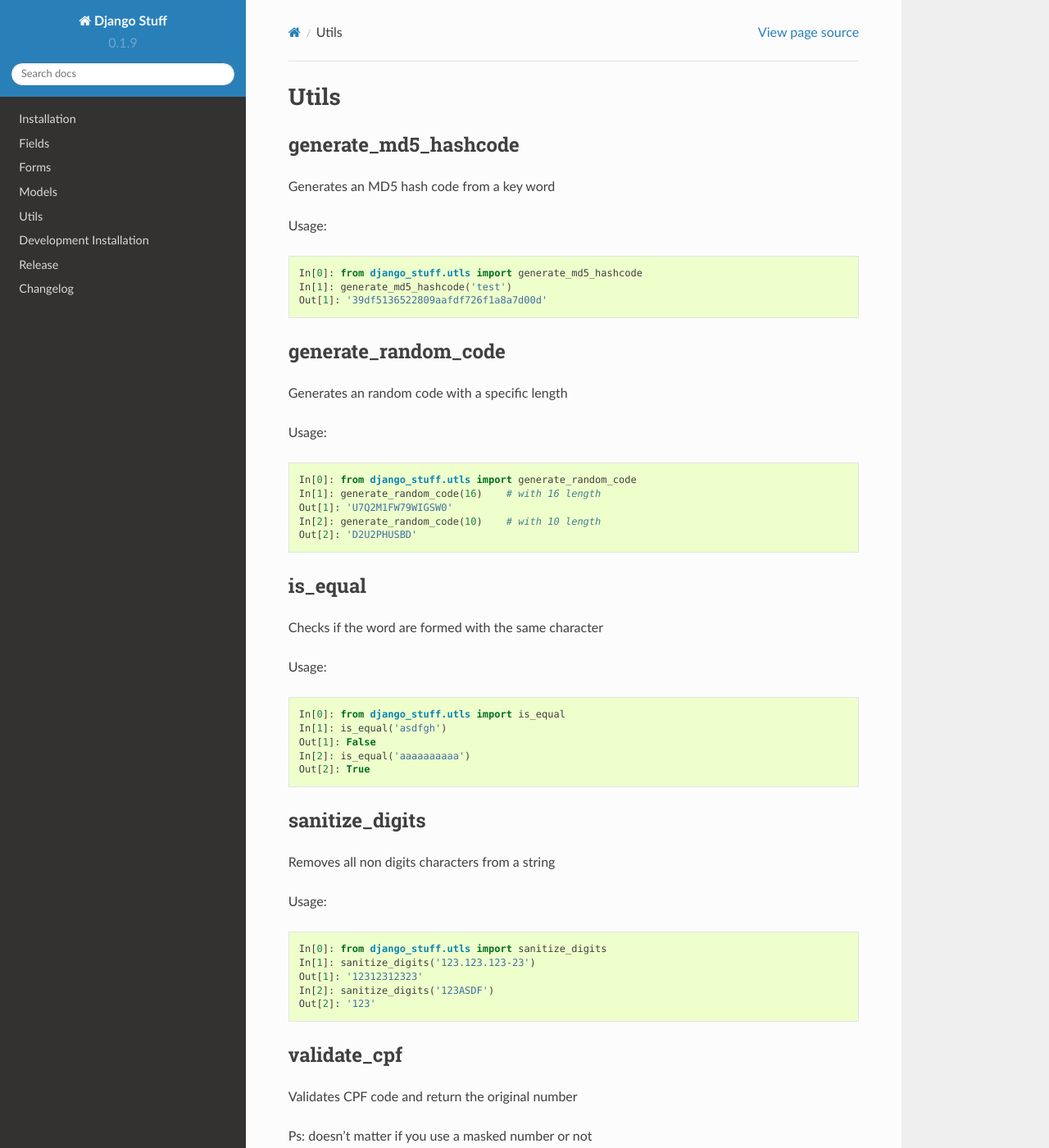
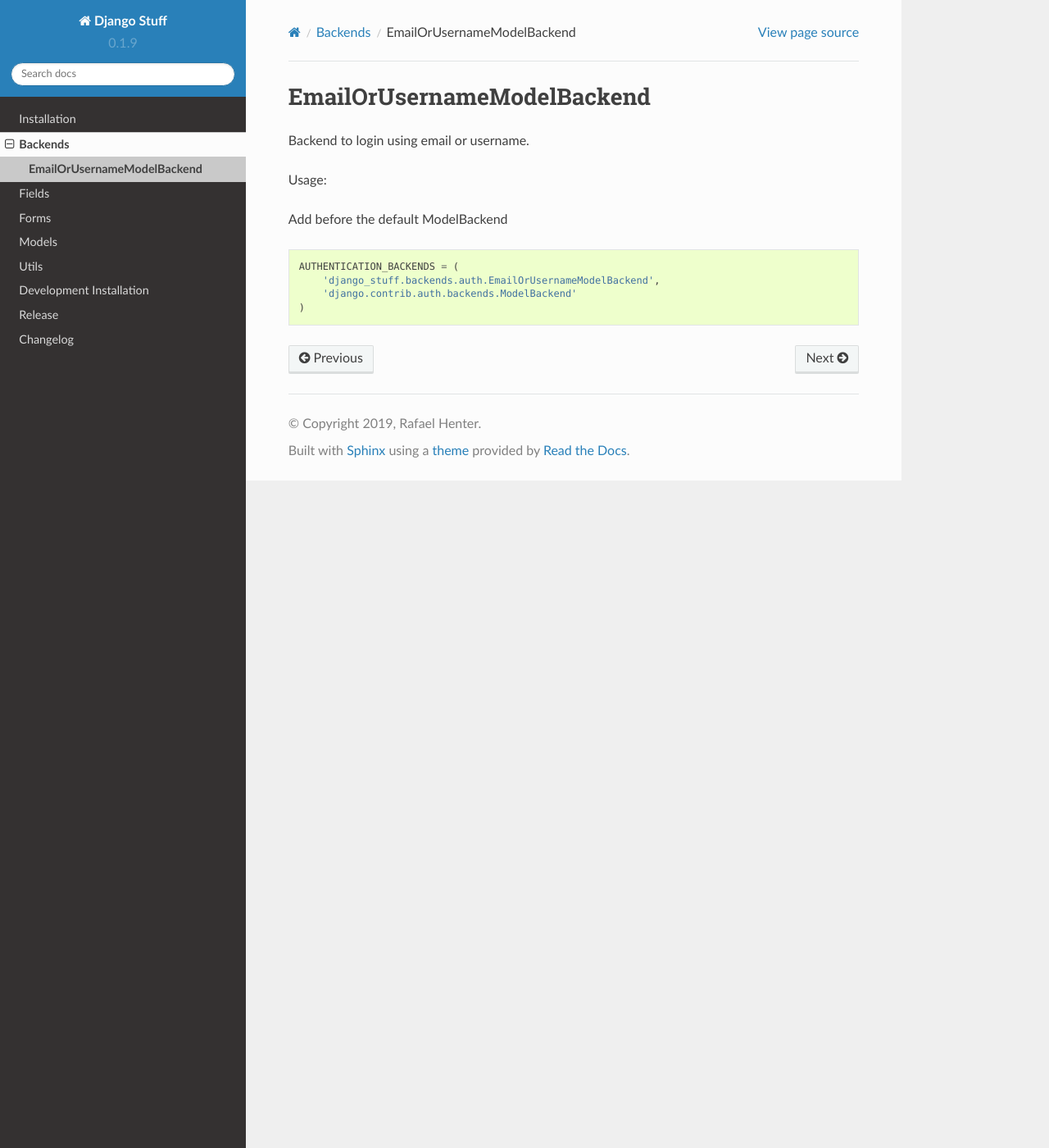
Before and after one commit to rhenter/django-stuff, a Sphinx documentation site: the page built from docs/source/backends/auth.rst, in a window 1280 px wide and 1400 px high. Shown: the whole window at 82% size. Built offline with Sphinx 7.4.7 and the Read the Docs theme 2.0.0, drawn with Linux system fonts in a browser that asks for light colours; pages that are not in the unit, such as notebooks, are missing from menus; some of the changed text lies outside the part shown.

Commit message:
Add EmailOrUsernameModelBackend

```diff
--- a/README.rst
+++ b/README.rst
@@ -37,6 +37,7 @@ Note: This will be made before you save your model
 - TimeStamp and History models to giving you information like when your record wore created/updated and History Changes
 - UUID Model as primary key or not instead of sequence ID.
 - Serializer model to return a dict with all data of your django instance.
+- Backend to Login using email or username.
 - And many other stuff. For more information, see our documentation at `Read the Docs <http://django-stuff.readthedocs.io/en/latest/>`_.
 
 How to install
--- a/docs/source/backends/auth.rst
+++ b/docs/source/backends/auth.rst
@@ -1,95 +1,15 @@
-Utils
-=====
+EmailOrUsernameModelBackend
+---------------------------
 
-generate_md5_hashcode
----------------------
-
-Generates an MD5 hash code from a key word
+Backend to login using email or username.
 
 Usage:
 
-.. code-block:: python
-
-    In[0]: from django_stuff.utls import generate_md5_hashcode
-    In[1]: generate_md5_hashcode('test')
-    Out[1]: '39df5136522809aafdf726f1a8a7d00d'
-
-
-generate_random_code
---------------------
-
-Generates an random code with a specific length
-
-Usage:
+Add before the default ModelBackend
 
 .. code-block:: python
 
-    In[0]: from django_stuff.utls import generate_random_code
-    In[1]: generate_random_code(16)    # with 16 length
-    Out[1]: 'U7Q2M1FW79WIGSW0'
-    In[2]: generate_random_code(10)    # with 10 length
-    Out[2]: 'D2U2PHUSBD'
-
-is_equal
---------
-
-Checks if the word are formed with the same character
-
-Usage:
-
-.. code-block:: python
-
-    In[0]: from django_stuff.utls import is_equal
-    In[1]: is_equal('asdfgh')
-    Out[1]: False
-    In[2]: is_equal('aaaaaaaaaa')
-    Out[2]: True
-
-sanitize_digits
----------------
-
-Removes all non digits characters from a string
-
-Usage:
-
-.. code-block:: python
-
-    In[0]: from django_stuff.utls import sanitize_digits
-    In[1]: sanitize_digits('123.123.123-23')
-    Out[1]: '12312312323'
-    In[2]: sanitize_digits('123ASDF')
-    Out[2]: '123'
-
-validate_cpf
-------------
-
-Validates CPF code and return the original number
-
-Ps: doesn't matter if you use a masked number or not
-
-Usage:
-
-.. code-block:: python
-
-    In[0]: from django_stuff.utls import validate_cpf
-    In[1]: validate_cnpj('01212312312')   # Invalid
-    Out[1]: False
-    In[2]: validate_cpf('062.265.326-10') # Valid
-    Out[2]: '062.265.326-10'
-
-validate_cnpj
--------------
-
-Validates CNPJ code and return the original number
-
-Ps: doesn't matter if you use a masked number or not
-
-Usage:
-
-.. code-block:: python
-
-    In[0]: from django_stuff.utls import validate_cnpj
-    In[1]: validate_cnpj('12345123/000000')      # Invalid
-    Out[1]: False
-    In[2]: validate_cnpj('61.553.678/0001-96')   # Valid
-    Out[2]: '61.553.678/0001-96'
+    AUTHENTICATION_BACKENDS = (
+        'django_stuff.backends.auth.EmailOrUsernameModelBackend',
+        'django.contrib.auth.backends.ModelBackend'
+    )
--- a/docs/source/index.rst
+++ b/docs/source/index.rst
@@ -11,13 +11,13 @@ Features
 - Serializer model to return a dict with all data of your django instance.
 - Signals model to add any task before or after you save, update or delete your model
 - And many other stuff. For more information, see our documentation following the links below.
-
+- Backend to Login using email or username
 
 Quickstart
 ----------
 
 .. toctree::
-    :maxdepth: 1
+    :maxdepth: 2
 
     quickstart/installation.rst
 
@@ -28,6 +28,7 @@ User Guide
 .. toctree::
     :maxdepth: 2
 
+    backends/index.rst
     fields.rst
     forms.rst
     models/index.rst
```
Also changed, not shown: docs/source/backends/index.rst (+3 -5 lines), docs/source/quickstart/installation.rst (+4 -4 lines).
